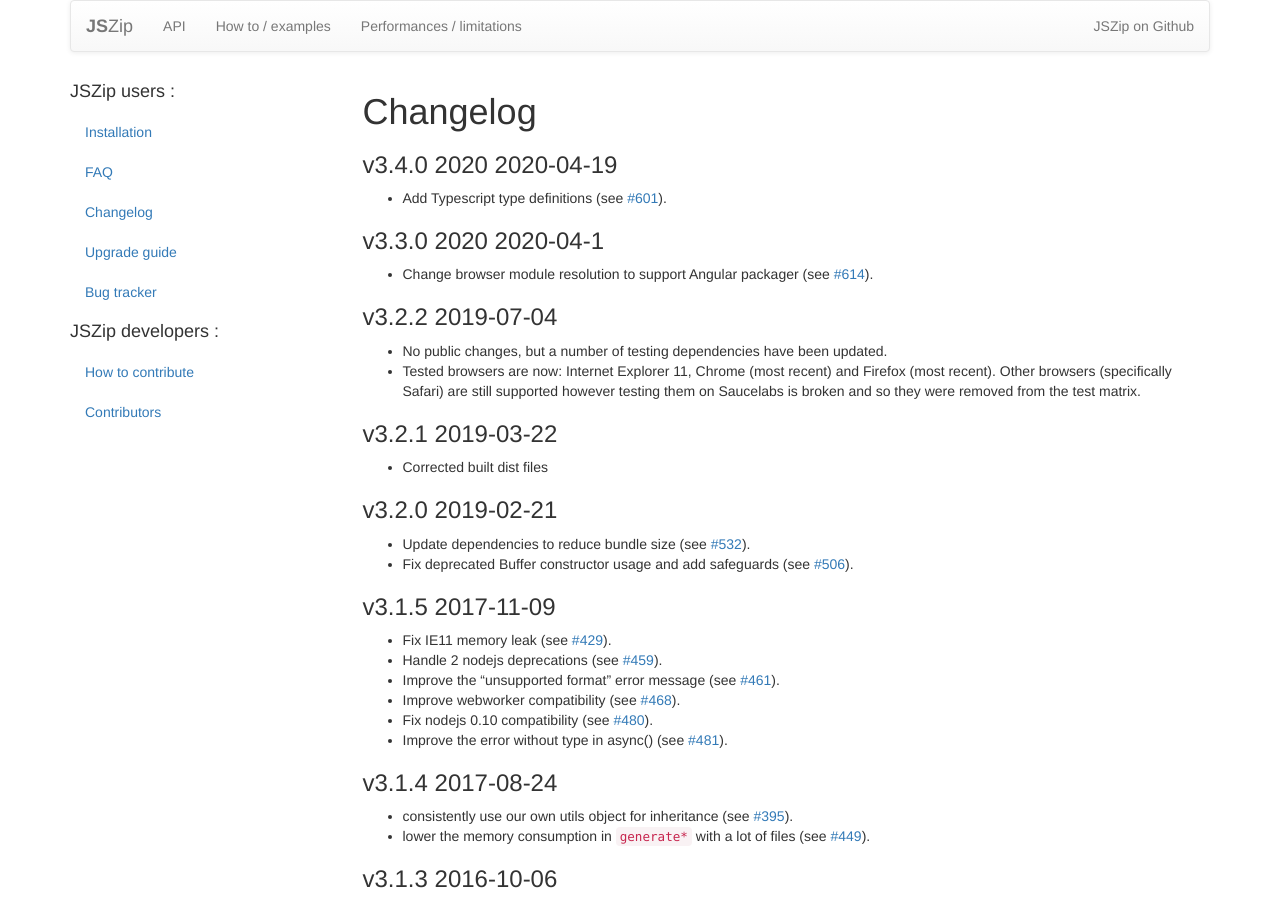
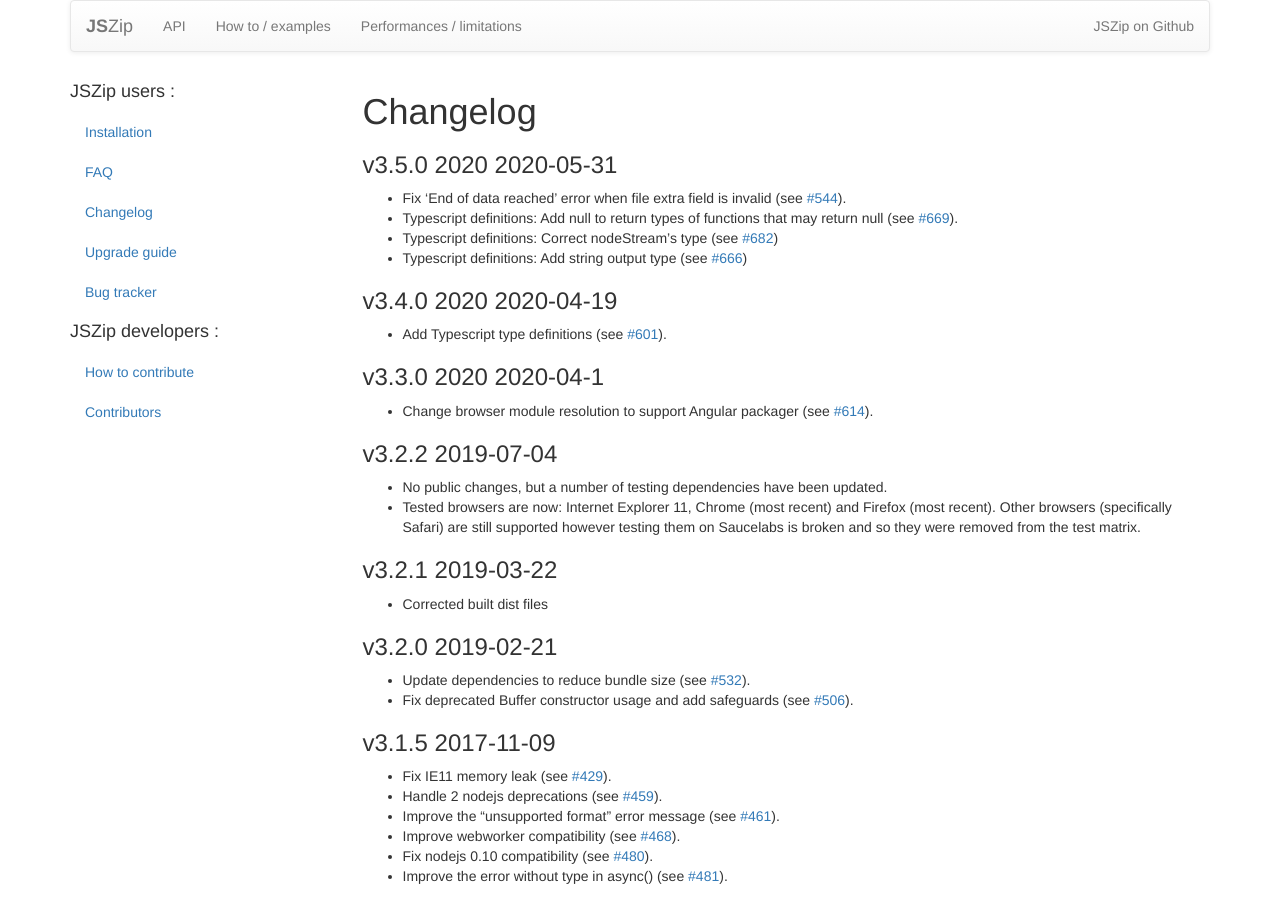
Before and after one commit to Stuk/jszip, a Jekyll site: the page built from CHANGES.md, in a window 1280 px wide and 900 px high. Built offline with Jekyll 4.4.1, drawn with Linux system fonts in a browser that asks for light colours; nearby versions of some CDN libraries; comment, search, counter and statistics services are not loaded.

Commit message:
Changelog and version changes for 3.5.0

```diff
--- a/CHANGES.md
+++ b/CHANGES.md
@@ -3,6 +3,13 @@
 layout: default
 section: main
 ---
+
+### v3.5.0 2020 2020-05-31
+
+- Fix 'End of data reached' error when file extra field is invalid (see [#544](https://github.com/Stuk/jszip/pull/544)).
+- Typescript definitions: Add null to return types of functions that may return null (see [#669](https://github.com/Stuk/jszip/pull/669)).
+- Typescript definitions: Correct nodeStream's type (see [#682](https://github.com/Stuk/jszip/pull/682))
+- Typescript definitions: Add string output type (see [#666](https://github.com/Stuk/jszip/pull/666))
 
 ### v3.4.0 2020 2020-04-19
 
--- a/lib/index.js
+++ b/lib/index.js
@@ -42,7 +42,7 @@
 
 // TODO find a better way to handle this version,
 // a require('package.json').version doesn't work with webpack, see #327
-JSZip.version = "3.4.0";
+JSZip.version = "3.5.0";
 
 JSZip.loadAsync = function (content, options) {
     return new JSZip().loadAsync(content, options);
```
Also changed, not shown: dist/jszip.js, dist/jszip.min.js.
